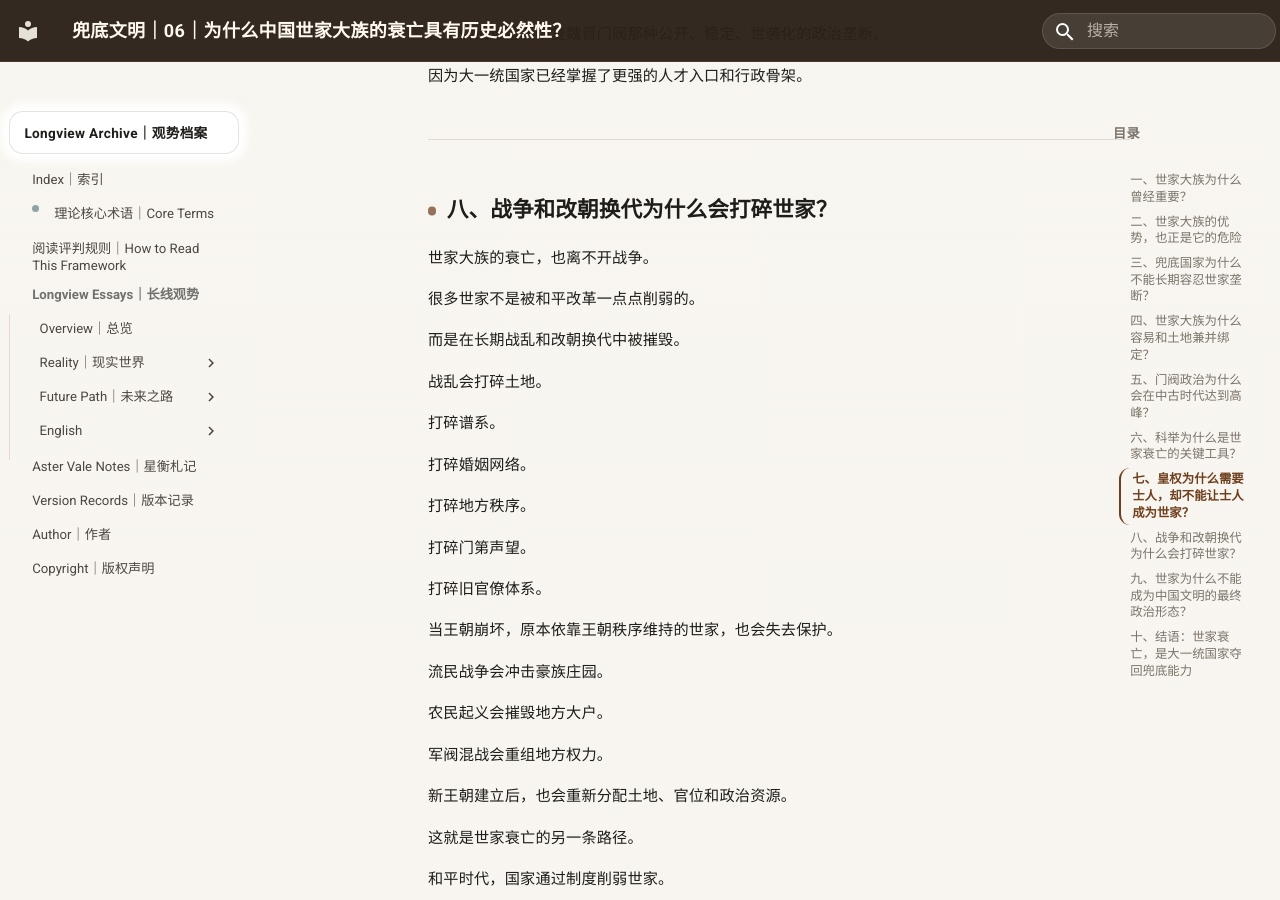
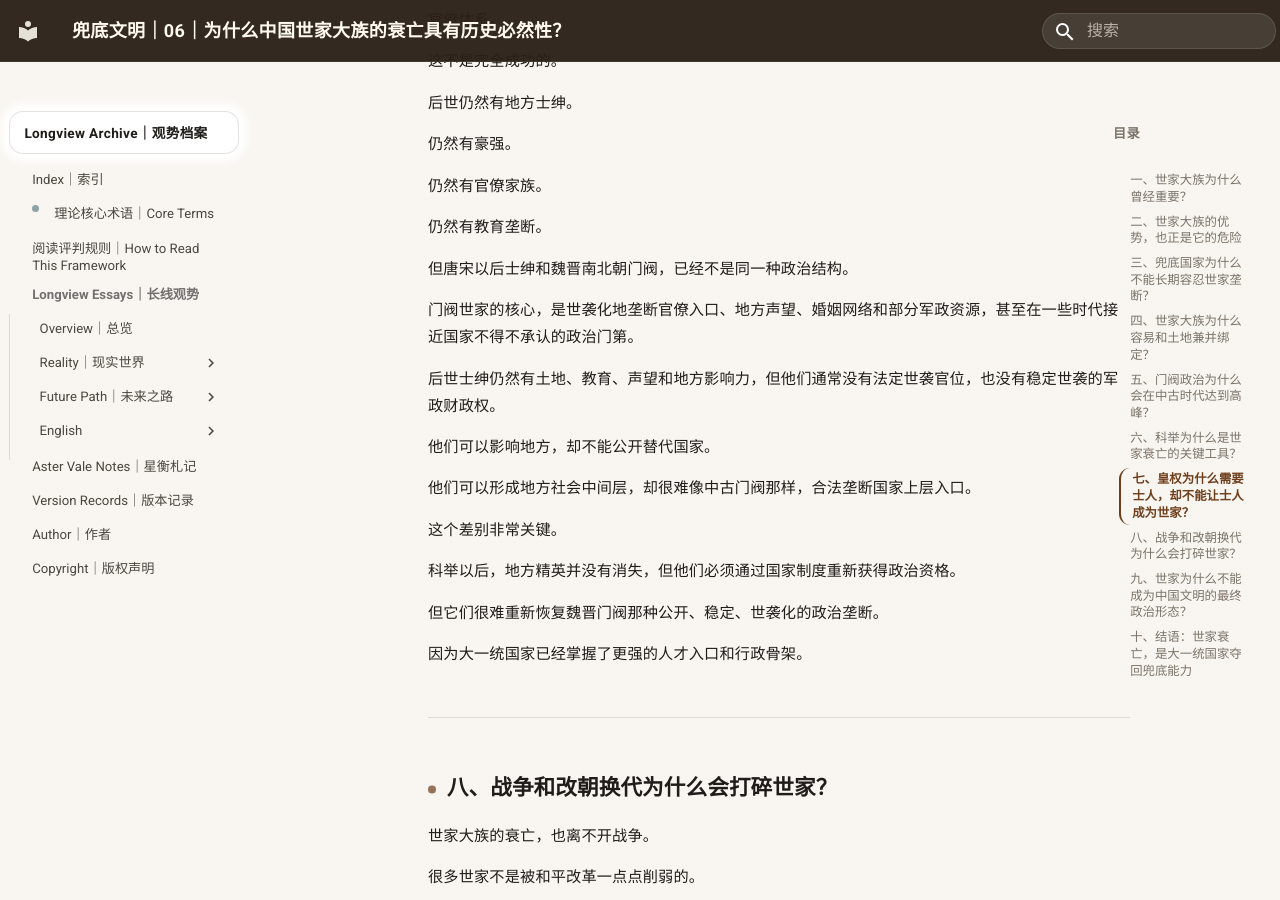
Before and after one commit to guanshi1688/longview-archive, an MkDocs documentation site: the page built from docs/essays/notes/chinese/doudi-civilization/06-decline-of-aristocratic-clans.md, in a window 1280 px wide and 900 px high, scrolled down 11196 px. Built offline with MkDocs 1.6.1 and Material for MkDocs 9.7.7, drawn with Linux system fonts in a browser that asks for light colours; some of the changed text lies outside the part shown.

Commit message:
Update 06-decline-of-aristocratic-clans.md

```diff
--- a/docs/essays/notes/chinese/doudi-civilization/06-decline-of-aristocratic-clans.md
+++ b/docs/essays/notes/chinese/doudi-civilization/06-decline-of-aristocratic-clans.md
@@ -6,9 +6,9 @@
 
 也不能简单理解成寒门上升、科举胜利、门阀腐朽、中央集权加强这么几句话。
 
-这些当然都对。
+这些都对，但还不够。
 
-但更深一层看，世家大族的衰亡，和中原文明的大一统兜底逻辑之间，存在一种长期结构冲突。
+更深一层看，世家大族的衰亡，来自它和大一统兜底国家之间的长期结构冲突。
 
 世家大族不是一开始就没有用。
 
@@ -345,6 +345,16 @@
 
 同时，九品中正制等制度，也让门第和官位之间形成更稳定联系。
 
+九品中正制的出现，本身也和汉末以来中央崩坏有关。
+
+当中央无法稳定直达基层、无法独立掌握地方人才信息时，就只能依赖地方名望、乡里评价和士族网络来识别、推荐、排序人才。
+
+这在短期内是一种治理妥协。
+
+它让国家在混乱时代仍然能够获得一部分地方精英支持。
+
+但长期看，它也把人才入口进一步交给了地方大族，使门第、声望和官位之间的绑定越来越强。
+
 谁家有名望。
 
 谁家有谱系。
@@ -501,6 +511,20 @@
 仍然有官僚家族。
 
 仍然有教育垄断。
+
+但唐宋以后士绅和魏晋南北朝门阀，已经不是同一种政治结构。
+
+门阀世家的核心，是世袭化地垄断官僚入口、地方声望、婚姻网络和部分军政资源，甚至在一些时代接近国家不得不承认的政治门第。
+
+后世士绅仍然有土地、教育、声望和地方影响力，但他们通常没有法定世袭官位，也没有稳定世袭的军政财政权。
+
+他们可以影响地方，却不能公开替代国家。
+
+他们可以形成地方社会中间层，却很难像中古门阀那样，合法垄断国家上层入口。
+
+这个差别非常关键。
+
+科举以后，地方精英并没有消失，但他们必须通过国家制度重新获得政治资格。
 
 但它们很难重新恢复魏晋门阀那种公开、稳定、世袭化的政治垄断。
 
```
